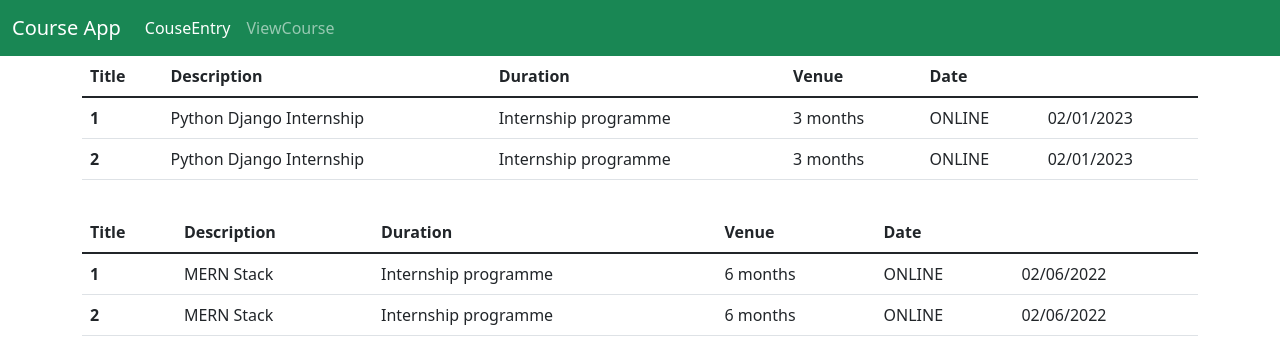
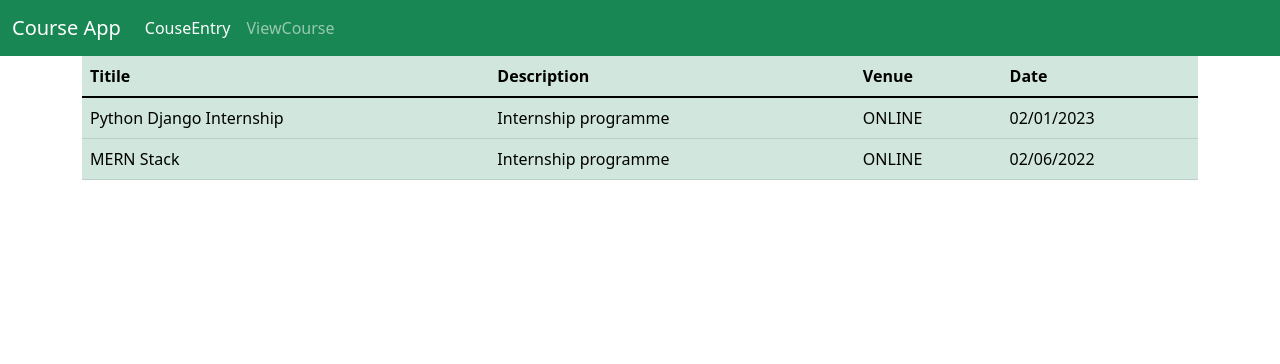
Before and after one commit to athiragi/courseentry, a React (Create React App) app: page /view in a window 1280 px wide. Shown: the top 364 px of the page. Built offline with nearby package versions, Linux system fonts and the light colour scheme.

Commit message:
viewcourse completed

```diff
--- a/src/component/Viewcourse.js
+++ b/src/component/Viewcourse.js
@@ -1,62 +1,50 @@
 import React from 'react'
 import Header from './Header'
 
-const Viewcourse = () => {
-    var courselist=[{"_id":"6285a2a31887dc001619415c","courseTitle":"Python Django Internship","courseDescription":"Internship programme","courseDuration":"3 months","courseVenue":"ONLINE","courseDate":"02/01/2023"},
-    {"_id":"6285a2c21887dc001619415d","courseTitle":"MERN Stack","courseDescription":"Internship programme","courseDuration":"6 months","courseVenue":"ONLINE","courseDate":"02/06/2022"}]
+const Courseview = () => {
+    var course=[{"_id":"6285a2a31887dc001619415c","courseTitle":"Python Django Internship","courseDescription":"Internship programme","courseDuration":"3 months","courseVenue":"ONLINE","courseDate":"02/01/2023"},{"_id":"6285a2c21887dc001619415d","courseTitle":"MERN Stack","courseDescription":"Internship programme","courseDuration":"6 months","courseVenue":"ONLINE","courseDate":"02/06/2022"}]
   return (
+
     <div>
         <Header/>
-        <div class="container">
-    <div class="row">
-        <div class="col col-12 col-sm-12 col-md-12 col-lg-12 col-xl-12 col-xxl-12">
-            <div class="row g-3">
-            {courselist.map((value,key) => {
-                   return<div className='col col-12 col-sm-12 col-md-12 col-lg-12 col-xl-12 col-xxl-12'>
-                   <table class="table">
+        <div className="container">
+ <div className="row">
+     <div className="col col-12 col-sm-12 col-md-12 col-lg-12">
+  <div className="row g-3">
+  <div className='col col-12 col-sm-12 col-md-12 col-lg-12'>
+  <table class="table table-success">
                      <thead>
                          <tr>
-      <th scope="col">Title</th>
+
+                             <th scope="col">Titile</th>
                              <th scope="col">Description</th>
-      <th scope="col">Duration</th>
-
                              <th scope="col">Venue</th>
                              <th scope="col">Date</th>
                          </tr>
                      </thead>
   <tbody>
-    <tr>
-      <th scope="row">1</th>
+  {course.map((value,key)=>{
+             return <tr>
+
     <td>{value.courseTitle}</td>
     <td>{value.courseDescription}</td>
-      <td>{value.courseDuration}</td>
     <td>{value.courseVenue}</td>
     <td>{value.courseDate}</td>
 
+    </tr>
 
 
-    </tr>
-    <tr>
-      <th scope="row">2</th>
-      <td>{value.courseTitle}</td>
-      <td>{value.courseDescription}</td>
-      <td>{value.courseDuration}</td>
-      <td>{value.courseVenue}</td>
-      <td>{value.courseDate}</td>
-    </tr>
-
+         } )}
            </tbody>
 </table>
-                       </div>
-
-               })}
-
          </div>
            </div>
            </div>
            </div>
            </div>
+           </div>
+
   )
 }
 
-export default Viewcourse
+export default Courseview
```
Lines whose indentation alone changed are shown as unchanged.
